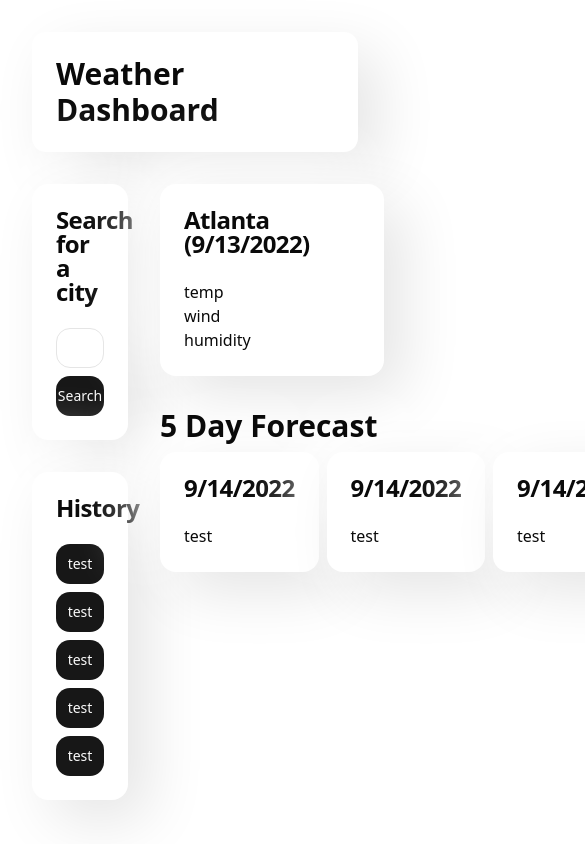
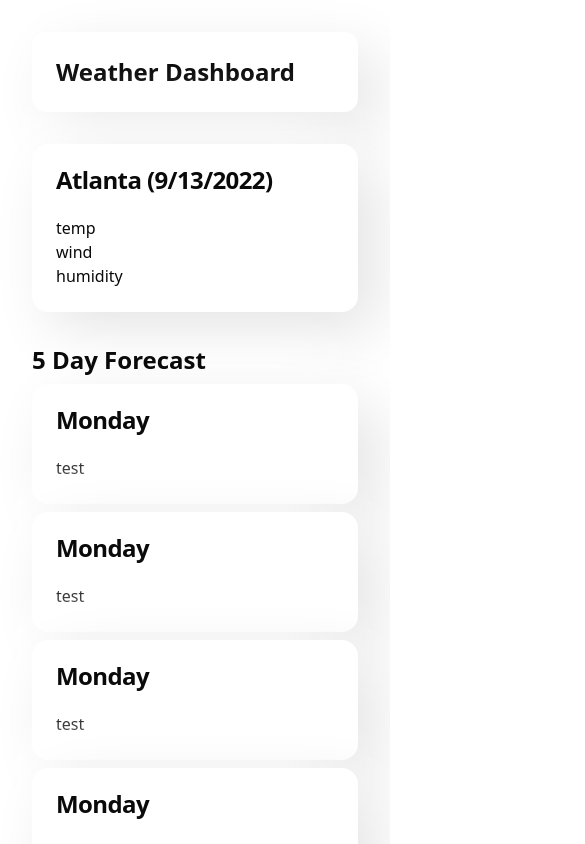
Before and after one commit to HUGODEHSIGN/bootcamp_weather-dashboard_react, a React (Vite) app: page / in a window 390 px wide. Shown: the top 844 px of the page, 585 px wide, since content can reach past the window. Built offline with nearby package versions, Linux system fonts and the light colour scheme.

Commit message:
added mobile layout, uses media queries to rearrange items

```diff
--- a/src/components/Dashboard.tsx
+++ b/src/components/Dashboard.tsx
@@ -3,7 +3,7 @@ import WeatherDisplay from '@/components/weatherDisplay/WeatherDisplay';
 
 export default function Dashboard() {
   return (
-    <div className="grid grid-cols-12 gap-8 w-full">
+    <div className="grid grid-cols-1 md:grid-cols-12 gap-8 w-full">
       <CitySelect />
       <WeatherDisplay />
     </div>
--- a/src/components/Header.tsx
+++ b/src/components/Header.tsx
@@ -1,7 +1,9 @@
 export default function Header() {
   return (
     <header className="bg-background p-6 rounded-md shadow">
-      <h1 className="text-3xl font-bold text-foreground">Weather Dashboard</h1>
+      <h1 className="text-2xl md:text-3xl font-bold text-foreground">
+        Weather Dashboard
+      </h1>
     </header>
   );
 }
--- a/src/components/citySelect/CitySelect.tsx
+++ b/src/components/citySelect/CitySelect.tsx
@@ -3,7 +3,7 @@ import CitySearch from '@/components/citySelect/CitySearch';
 
 export default function CitySelect() {
   return (
-    <aside className="col-span-4 flex flex-col gap-8">
+    <aside className="row-start-2 md:row-start-1 col-span-1 md:col-span-4 lg:col-span-3 flex flex-col gap-8">
       <CitySearch />
       <CityHistory />
     </aside>
--- a/src/components/weatherDisplay/WeatherCard.tsx
+++ b/src/components/weatherDisplay/WeatherCard.tsx
@@ -2,9 +2,9 @@ import { Card, CardContent, CardHeader, CardTitle } from '@/components/ui/card';
 
 export default function WeatherCard() {
   return (
-    <Card>
+    <Card className="flex-auto">
       <CardHeader>
-        <CardTitle>9/14/2022</CardTitle>
+        <CardTitle>Monday</CardTitle>
       </CardHeader>
       <CardContent>test</CardContent>
     </Card>
--- a/src/components/weatherDisplay/WeatherDisplay.tsx
+++ b/src/components/weatherDisplay/WeatherDisplay.tsx
@@ -3,7 +3,7 @@ import WeatherWeekForecast from '@/components/weatherDisplay/WeatherWeekForecast
 
 export default function WeatherDisplay() {
   return (
-    <div className="col-span-8 flex flex-col gap-8 w-full">
+    <div className="row-start-1 col-span-1 md:col-span-8 lg:col-span-9 flex flex-col gap-8 w-full">
       <WeatherCurrent />
       <WeatherWeekForecast />
     </div>
--- a/src/components/weatherDisplay/WeatherWeekForecast.tsx
+++ b/src/components/weatherDisplay/WeatherWeekForecast.tsx
@@ -3,8 +3,10 @@ import WeatherCard from '@/components/weatherDisplay/WeatherCard';
 export default function WeatherWeekForecast() {
   return (
     <div className="flex flex-col gap-2">
-      <h2 className="text-3xl font-semibold z-10">5 Day Forecast</h2>
-      <div className="flex flex-row gap-2">
+      <h2 className="text-2xl md:text-3xl font-semibold z-10">
+        5 Day Forecast
+      </h2>
+      <div className="flex flex-col lg:flex-row gap-2">
         <WeatherCard />
         <WeatherCard />
         <WeatherCard />
```
